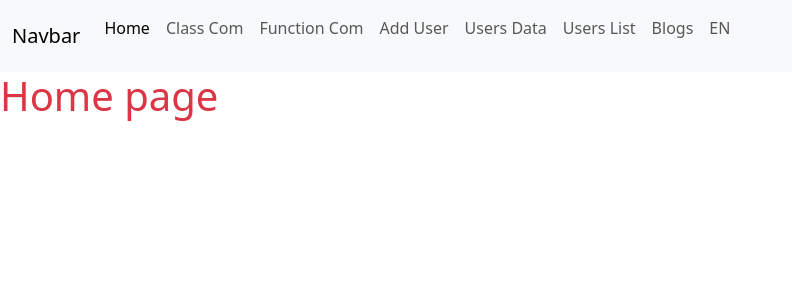
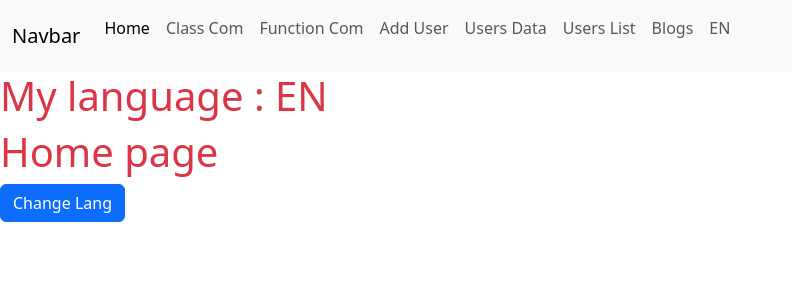
Before and after one commit to abdelrahmanShabaan/React_js_ITI_XMaster_Packages, a React (Create React App) app: page / in a window 1280 px wide. Shown: the top 300 px of the page, without its empty margins (0-792 px from the left). Built offline with nearby package versions, Linux system fonts and the light colour scheme.

Commit message:
<div dir={lang=="AR" ? "rtl" : "ltr"}>

```diff
--- a/src/App.js
+++ b/src/App.js
@@ -12,12 +12,16 @@ import NotFound from './Pages/NotFound';
 import UsersList from './Pages/UsersList';
 import UserDetails from './Pages/UserDetails';
 import Blogs from './Pages/Blogs';
+import { useSelector } from 'react-redux';
 
 function App() {
 
+    // Read language
+    const lang = useSelector((state) => state.lang)
+
 
   return (
-    <div>
+    <div dir={lang=="AR" ? "rtl" : "ltr"}>
      {/* <h1>Hello News Page</h1>
        <Button variant="primary">Primary</Button>{' '}
       <Alert variant="info"> alert—check it out!</Alert>
--- a/src/Pages/Home.js
+++ b/src/Pages/Home.js
@@ -1,12 +1,25 @@
+import { useDispatch, useSelector } from "react-redux";
+import { changeLanguage } from "../Store/Action";
 
 
 function Home() {
 
 
+    // state == lang , cart , theme
+    const lang = useSelector((state) => state.lang)
+    // change data
+    const dispatch = useDispatch()
+    const changeMyLang = () =>{
+        //dispatch action with action name useDispatch
+        dispatch(changeLanguage("AR"))
+
+    }
         return(
 
             <>
+                <h1 className="text-danger">My language : {lang}</h1>
                 <h1 className="text-danger">Home page</h1>
+                <button className="btn btn-primary" onClick={() => changeMyLang()}>Change Lang</button>
             </>
         )
 
```
